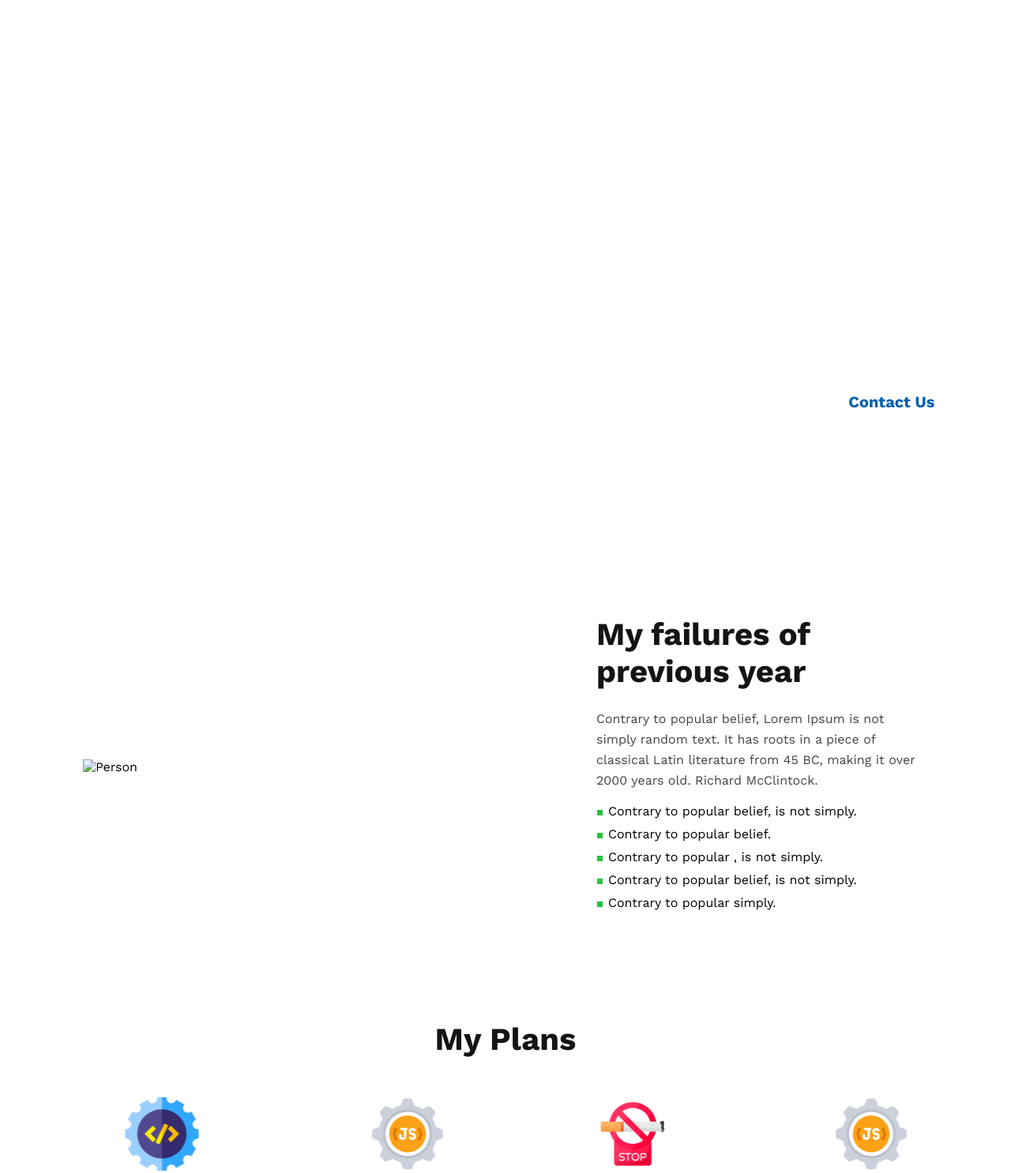
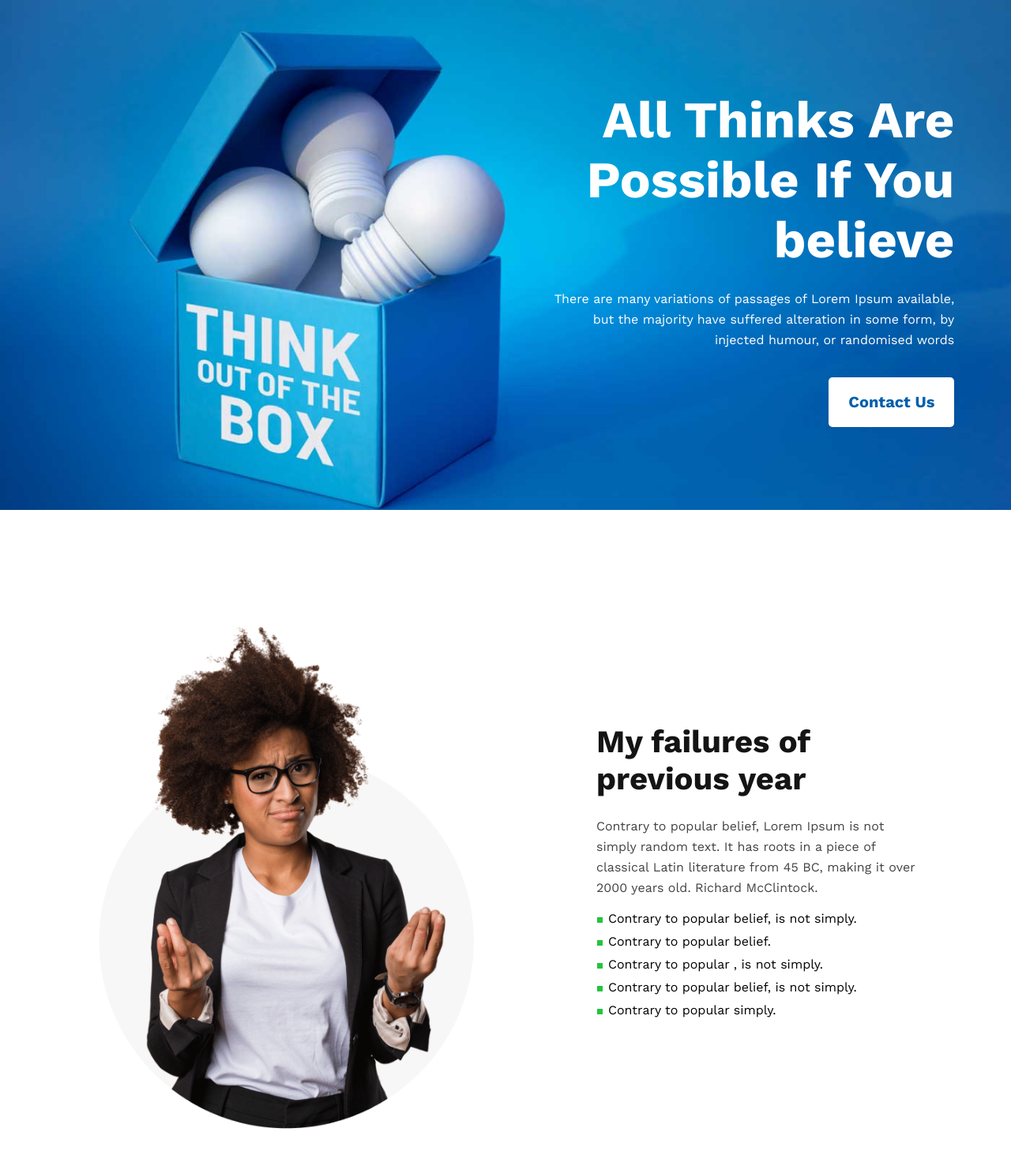
Before and after one commit to naimalinaim1/new-year-new-assignmen, a plain HTML site: page index.html in a window 1280 px wide. Shown: the top 1486 px of the page at 79% size. Drawn offline with nearby package versions, Linux system fonts and the light colour scheme.

Commit message:
Image Added

```diff
--- a/index.html
+++ b/index.html
@@ -26,7 +26,7 @@
             <div class="container">
                 <div class="inner-testimonial">
                     <div class="testimonial-image">
-                        <img src="images/person.png" alt="Person">
+                        <img src="images/persons.png" alt="Person">
                     </div>
                     <div class="testimonial-text">
                         <h2>My failures of previous year</h2>
--- a/styles/style.css
+++ b/styles/style.css
@@ -2,7 +2,7 @@
 .header {
     width: 100%;
     height: 650px;
-    background-image: url('../images/banner/banner.png');
+    background-image: url('../images/banner/banner.jpg');
     background-size: contain;
     background-repeat: no-repeat;
 }
@@ -115,7 +115,7 @@
 }
 .inner-contact {
     height: 300px;
-    background: linear-gradient(90deg, #005FAC 0%, rgba(0, 95, 172, 0) 100%), url('../images/watch.png');
+    background: linear-gradient(90deg, #005FAC 0%, rgba(0, 95, 172, 0) 100%), url('../images/watch.jpg');
     border-radius: 8px;
     background-size: cover;
 }
```
